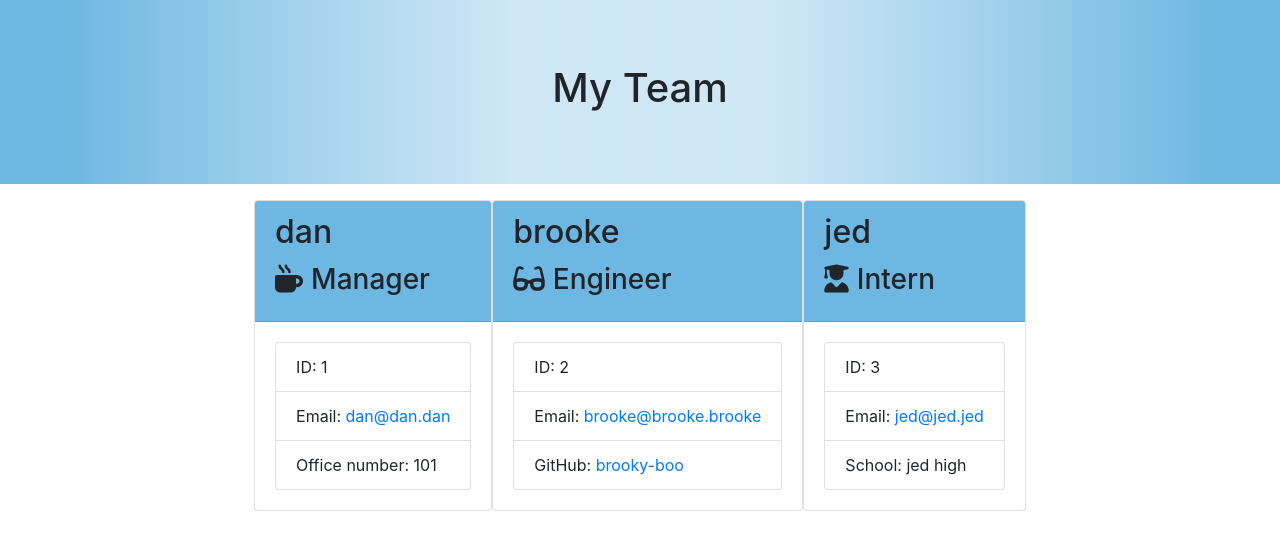
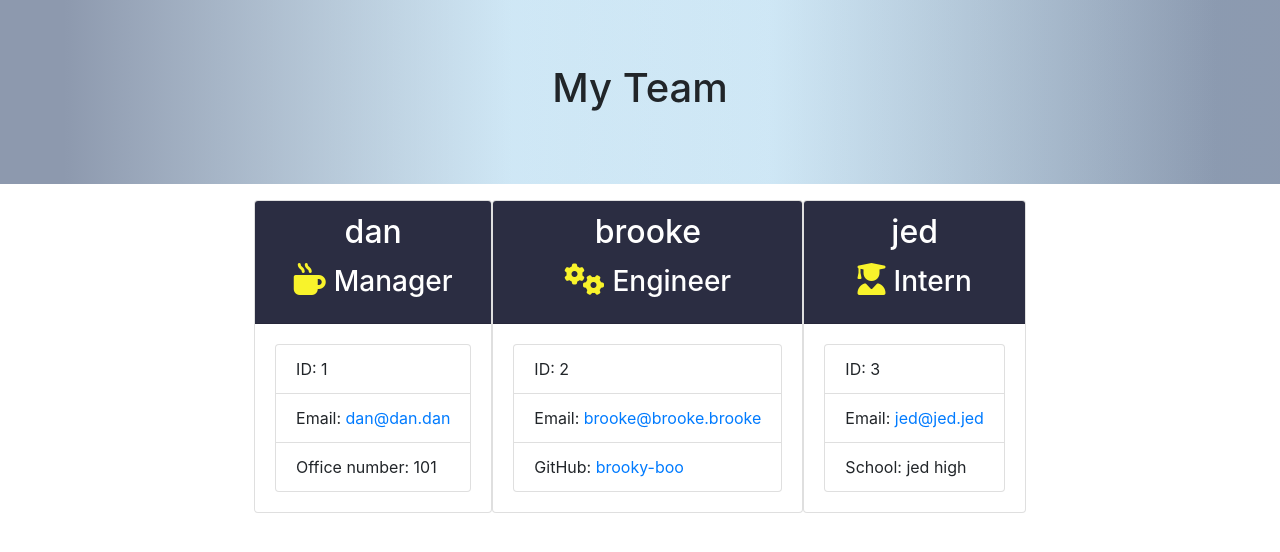
Before and after one commit to desasser/team-generator, a website: page output/team.html in a window 1280 px wide. Drawn offline with nearby package versions, Linux system fonts and the light colour scheme.

Commit message:
stylesheet touched up and cards styled

```diff
--- a/output/style.css
+++ b/output/style.css
@@ -1,12 +1,15 @@
-/* body {
-  background-color: rgb(255, 243, 223);
-} */
-
 .team-heading {
-  background: linear-gradient(to right, #6db7e2 5%, #6db7e236 40%, #6db7e207 100%), linear-gradient(to left, #6db7e2 5%,  #6db7e236 40%, #6db7e207 100%);
+  background: linear-gradient(to right, #8D99AE 5%, #6db7e236 40%, #6db7e207 100%), linear-gradient(to left, #8D99AE 5%,  #6db7e236 40%, #6db7e207 100%);
   border-radius: 0;
 }
 
 .card-header {
-  background-color: #6db7e2;
+  background-color: #2B2D42;
+  text-align: center;
+  color: #FFFFFF;
 }
+
+i {
+  color: #F8F32B;
+  font-size: 2rem;
+}
--- a/output/team.html
+++ b/output/team.html
@@ -13,6 +13,7 @@
 </head>
 
 <body>
+  <div class="bg-style">
     <div class="container-fluid">
       <div class="row">
         <div class="col-12 jumbotron mb-3 team-heading">
@@ -26,7 +27,7 @@
           <div class="card employee-card">
             <div class="card-header">
               <h2 class="card-title">dan</h2>
-        <h3 class="card-title"><i class="fas fa-mug-hot mr-2"></i>Manager</h3>
+              <h3 class="card-title"><i class="fas fa-mug-hot mr-2 icon-style"></i>Manager</h3>
             </div>
             <div class="card-body">
               <ul class="list-group">
@@ -39,20 +40,21 @@
           <div class="card employee-card">
             <div class="card-header">
               <h2 class="card-title">brooke</h2>
-        <h3 class="card-title"><i class="fas fa-glasses mr-2"></i>Engineer</h3>
+              <h3 class="card-title"><i class="fas fa-cogs mr-2 icon-style"></i>Engineer</h3>
             </div>
             <div class="card-body">
               <ul class="list-group">
                 <li class="list-group-item">ID: 2</li>
                 <li class="list-group-item">Email: <a href="mailto:brooke@brooke.brooke">brooke@brooke.brooke</a></li>
-            <li class="list-group-item">GitHub: <a href="https://github.com/brooky-boo" target="_blank" rel="noopener noreferrer">brooky-boo</a></li>
+                <li class="list-group-item">GitHub: <a href="https://github.com/brooky-boo" target="_blank"
+                    rel="noopener noreferrer">brooky-boo</a></li>
               </ul>
             </div>
           </div>
           <div class="card employee-card">
             <div class="card-header">
               <h2 class="card-title">jed</h2>
-        <h3 class="card-title"><i class="fas fa-user-graduate mr-2"></i>Intern</h3>
+              <h3 class="card-title"><i class="fas fa-user-graduate mr-2 icon-style"></i>Intern</h3>
             </div>
             <div class="card-body">
               <ul class="list-group">
@@ -66,6 +68,7 @@
         </div>
       </div>
     </div>
+  </div>
 </body>
 
 </html>
```
Lines whose indentation alone changed are shown as unchanged.
